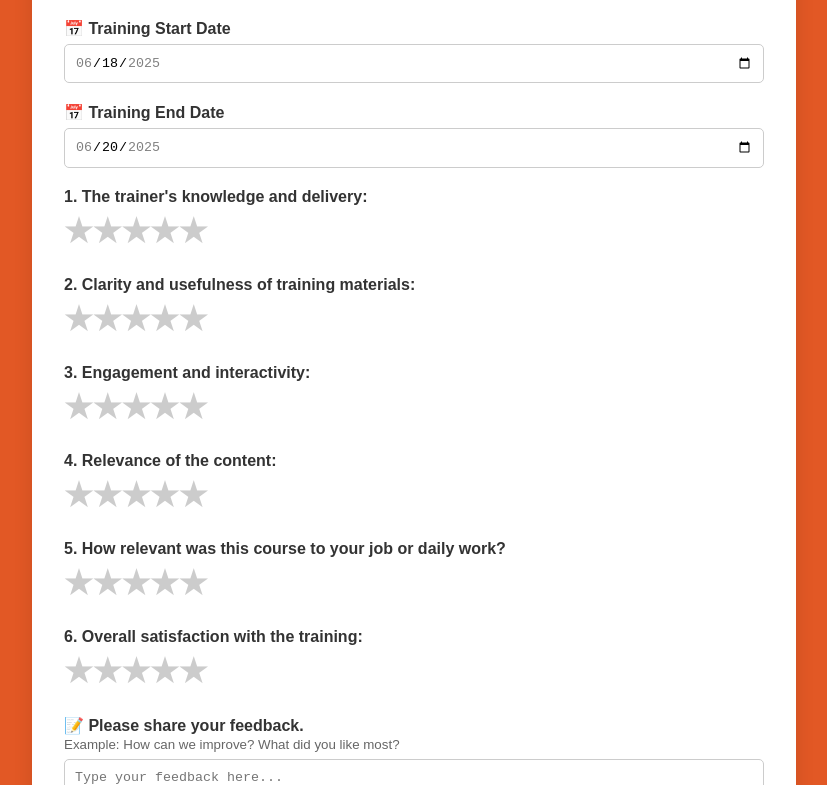
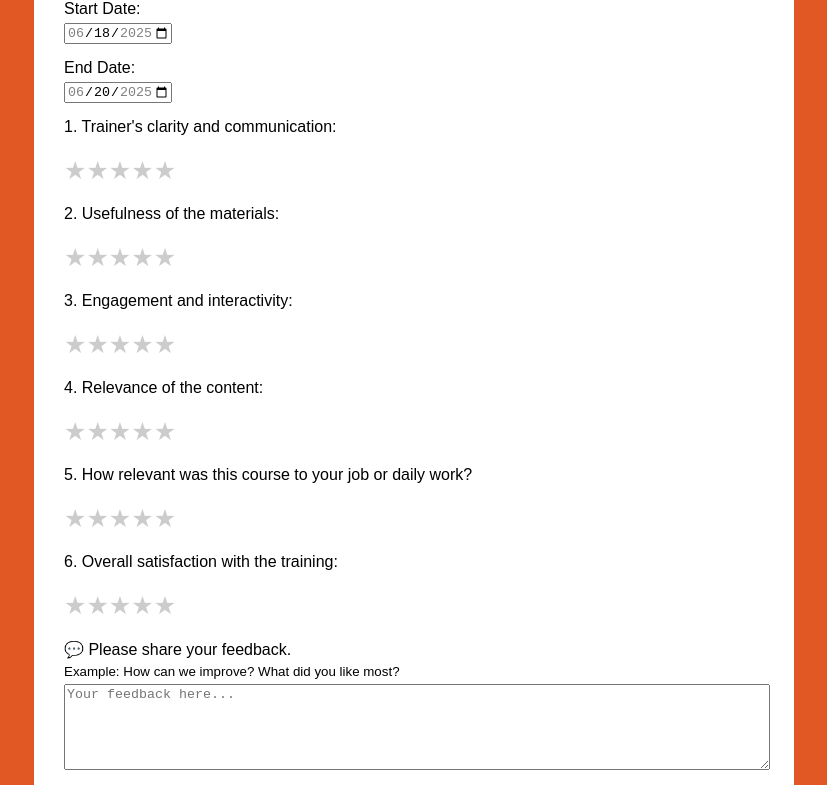
Before and after one commit to marshaltraining/generalfeedback, a plain HTML site: page index.html in a window 1280 px wide. Shown: the part 113-898 px from the top of the page, without its empty margins (226-1053 px from the left). Drawn offline with Linux system fonts and the light colour scheme.

Commit message:
Add files via upload

```diff
--- a/index.html
+++ b/index.html
@@ -1,201 +1,169 @@
-
 <!DOCTYPE html>
 <html lang="en">
 <head>
   <meta charset="UTF-8" />
-  <meta name="viewport" content="width=device-width, initial-scale=1.0"/>
+  <meta name="viewport" content="width=device-width, initial-scale=1.0" />
   <title>Training Feedback Form</title>
   <style>
     body {
+      background-color: #E25825;
       font-family: Arial, sans-serif;
-      margin: 2rem;
-      background: #E25825;
-      color: #333;
+      margin: 0;
+      padding: 20px;
     }
     .container {
       max-width: 700px;
-      margin: auto;
-      background: white;
-      padding: 2rem;
+      margin: 0 auto;
+      background: #fff;
+      padding: 25px 30px;
       border-radius: 10px;
-      box-shadow: 0 0 20px rgba(0,0,0,0.1);
     }
     h2 {
       text-align: center;
     }
-    .question {
-      margin: 20px 0;
-    }
     label {
       display: block;
-      margin-bottom: 6px;
-      font-weight: bold;
+      margin: 15px 0 5px;
     }
     .stars {
       display: flex;
       flex-direction: row-reverse;
       justify-content: flex-end;
     }
-    .stars input[type="radio"] {
+    .stars input {
       display: none;
     }
     .stars label {
-      font-size: 2rem;
+      font-size: 25px;
       color: #ccc;
       cursor: pointer;
-      transition: color 0.2s;
     }
-    .stars input[type="radio"]:checked ~ label,
+    .stars input:checked ~ label {
+      color: #f90;
+    }
     .stars label:hover,
     .stars label:hover ~ label {
-      color: #f5b301;
+      color: #fc0;
     }
-    input[type="text"],
-    input[type="date"],
     textarea {
       width: 100%;
-      padding: 10px;
-      border-radius: 5px;
-      border: 1px solid #ccc;
-      box-sizing: border-box;
-    }
-    textarea {
+      height: 80px;
       resize: vertical;
     }
     button {
       margin-top: 20px;
-      padding: 10px 20px;
-      background: #007BFF;
+      padding: 10px 15px;
+      background: #E25825;
       color: white;
       border: none;
-      border-radius: 5px;
       cursor: pointer;
     }
     button:hover {
-      background: #0056b3;
+      background: #c1461b;
     }
   </style>
 </head>
 <body>
   <div class="container">
-    <h2>Training Course Feedback</h2>
+    <h2>Training Feedback Form</h2>
+    <form id="feedback-form">
+      <label for="start-date">Start Date:</label>
+      <input type="date" id="start-date" name="start_date" value="2025-06-18" min="2025-06-18" max="2025-06-20" required>
 
-    <form id="feedback-form">
-      <div class="question">
-        <label for="start-date">📅 Training Start Date</label>
-        <input type="date" id="start-date" name="start_date" value="2025-06-18" min="2025-06-18" max="2025-06-20" required>
-      </div>
-      <div class="question">
-        <label for="end-date">📅 Training End Date</label>
+      <label for="end-date">End Date:</label>
       <input type="date" id="end-date" name="end_date" value="2025-06-20" min="2025-06-18" max="2025-06-20" required>
+
+      <label>1. Trainer's clarity and communication:</label>
+      <div class="stars">
+        <input type="radio" name="q1" value="5" required id="q1-5"><label for="q1-5">&#9733;</label>
+        <input type="radio" name="q1" value="4" id="q1-4"><label for="q1-4">&#9733;</label>
+        <input type="radio" name="q1" value="3" id="q1-3"><label for="q1-3">&#9733;</label>
+        <input type="radio" name="q1" value="2" id="q1-2"><label for="q1-2">&#9733;</label>
+        <input type="radio" name="q1" value="1" id="q1-1"><label for="q1-1">&#9733;</label>
       </div>
 
-      <div class="question">
-        <label>1. The trainer's knowledge and delivery:</label>
+      <label>2. Usefulness of the materials:</label>
       <div class="stars">
-          <input type="radio" id="q1-star5" name="q1" value="5" required><label for="q1-star5">★</label>
-          <input type="radio" id="q1-star4" name="q1" value="4"><label for="q1-star4">★</label>
-          <input type="radio" id="q1-star3" name="q1" value="3"><label for="q1-star3">★</label>
-          <input type="radio" id="q1-star2" name="q1" value="2"><label for="q1-star2">★</label>
-          <input type="radio" id="q1-star1" name="q1" value="1"><label for="q1-star1">★</label>
-        </div>
+        <input type="radio" name="q2" value="5" required id="q2-5"><label for="q2-5">&#9733;</label>
+        <input type="radio" name="q2" value="4" id="q2-4"><label for="q2-4">&#9733;</label>
+        <input type="radio" name="q2" value="3" id="q2-3"><label for="q2-3">&#9733;</label>
+        <input type="radio" name="q2" value="2" id="q2-2"><label for="q2-2">&#9733;</label>
+        <input type="radio" name="q2" value="1" id="q2-1"><label for="q2-1">&#9733;</label>
       </div>
 
-      <div class="question">
-        <label>2. Clarity and usefulness of training materials:</label>
+      <label>3. Engagement and interactivity:</label>
       <div class="stars">
-          <input type="radio" id="q2-star5" name="q2" value="5" required><label for="q2-star5">★</label>
-          <input type="radio" id="q2-star4" name="q2" value="4"><label for="q2-star4">★</label>
-          <input type="radio" id="q2-star3" name="q2" value="3"><label for="q2-star3">★</label>
-          <input type="radio" id="q2-star2" name="q2" value="2"><label for="q2-star2">★</label>
-          <input type="radio" id="q2-star1" name="q2" value="1"><label for="q2-star1">★</label>
-        </div>
+        <input type="radio" name="q3" value="5" required id="q3-5"><label for="q3-5">&#9733;</label>
+        <input type="radio" name="q3" value="4" id="q3-4"><label for="q3-4">&#9733;</label>
+        <input type="radio" name="q3" value="3" id="q3-3"><label for="q3-3">&#9733;</label>
+        <input type="radio" name="q3" value="2" id="q3-2"><label for="q3-2">&#9733;</label>
+        <input type="radio" name="q3" value="1" id="q3-1"><label for="q3-1">&#9733;</label>
       </div>
 
-      <div class="question">
-        <label>3. Engagement and interactivity:</label>
+      <label>4. Relevance of the content:</label>
       <div class="stars">
-          <input type="radio" id="q3-star5" name="q3" value="5" required><label for="q3-star5">★</label>
-          <input type="radio" id="q3-star4" name="q3" value="4"><label for="q3-star4">★</label>
-          <input type="radio" id="q3-star3" name="q3" value="3"><label for="q3-star3">★</label>
-          <input type="radio" id="q3-star2" name="q3" value="2"><label for="q3-star2">★</label>
-          <input type="radio" id="q3-star1" name="q3" value="1"><label for="q3-star1">★</label>
-        </div>
+        <input type="radio" name="q4" value="5" required id="q4-5"><label for="q4-5">&#9733;</label>
+        <input type="radio" name="q4" value="4" id="q4-4"><label for="q4-4">&#9733;</label>
+        <input type="radio" name="q4" value="3" id="q4-3"><label for="q4-3">&#9733;</label>
+        <input type="radio" name="q4" value="2" id="q4-2"><label for="q4-2">&#9733;</label>
+        <input type="radio" name="q4" value="1" id="q4-1"><label for="q4-1">&#9733;</label>
       </div>
 
-      <div class="question">
-        <label>4. Relevance of the content:</label>
+      <label>5. How relevant was this course to your job or daily work?</label>
       <div class="stars">
-          <input type="radio" id="q4-star5" name="q4" value="5" required><label for="q4-star5">★</label>
-          <input type="radio" id="q4-star4" name="q4" value="4"><label for="q4-star4">★</label>
-          <input type="radio" id="q4-star3" name="q4" value="3"><label for="q4-star3">★</label>
-          <input type="radio" id="q4-star2" name="q4" value="2"><label for="q4-star2">★</label>
-          <input type="radio" id="q4-star1" name="q4" value="1"><label for="q4-star1">★</label>
-        </div>
+        <input type="radio" name="q6" value="5" required id="q6-5"><label for="q6-5">&#9733;</label>
+        <input type="radio" name="q6" value="4" id="q6-4"><label for="q6-4">&#9733;</label>
+        <input type="radio" name="q6" value="3" id="q6-3"><label for="q6-3">&#9733;</label>
+        <input type="radio" name="q6" value="2" id="q6-2"><label for="q6-2">&#9733;</label>
+        <input type="radio" name="q6" value="1" id="q6-1"><label for="q6-1">&#9733;</label>
       </div>
 
-      <div class="question">
-        <label>5. How relevant was this course to your job or daily work?</label>
+      <label>6. Overall satisfaction with the training:</label>
       <div class="stars">
-          <input type="radio" id="q6-star5" name="q6" value="5" required><label for="q6-star5">★</label>
-          <input type="radio" id="q6-star4" name="q6" value="4"><label for="q6-star4">★</label>
-          <input type="radio" id="q6-star3" name="q6" value="3"><label for="q6-star3">★</label>
-          <input type="radio" id="q6-star2" name="q6" value="2"><label for="q6-star2">★</label>
-          <input type="radio" id="q6-star1" name="q6" value="1"><label for="q6-star1">★</label>
-        </div>
+        <input type="radio" name="q5" value="5" required id="q5-5"><label for="q5-5">&#9733;</label>
+        <input type="radio" name="q5" value="4" id="q5-4"><label for="q5-4">&#9733;</label>
+        <input type="radio" name="q5" value="3" id="q5-3"><label for="q5-3">&#9733;</label>
+        <input type="radio" name="q5" value="2" id="q5-2"><label for="q5-2">&#9733;</label>
+        <input type="radio" name="q5" value="1" id="q5-1"><label for="q5-1">&#9733;</label>
       </div>
 
-      <div class="question">
-        <label>6. Overall satisfaction with the training:</label>
-        <div class="stars">
-          <input type="radio" id="q5-star5" name="q5" value="5" required><label for="q5-star5">★</label>
-          <input type="radio" id="q5-star4" name="q5" value="4"><label for="q5-star4">★</label>
-          <input type="radio" id="q5-star3" name="q5" value="3"><label for="q5-star3">★</label>
-          <input type="radio" id="q5-star2" name="q5" value="2"><label for="q5-star2">★</label>
-          <input type="radio" id="q5-star1" name="q5" value="1"><label for="q5-star1">★</label>
-        </div>
-      </div>
+      <label for="feedback">💬 Please share your feedback.</label>
+      <small style="display:block; margin-bottom:5px;">Example: How can we improve? What did you like most?</small>
+      <textarea name="feedback" id="feedback" placeholder="Your feedback here..." required></textarea>
 
-      <div class="question">
-        <label for="feedback">
-          📝 Please share your feedback.<br>
-          <small style="font-weight: normal; color: #666;">Example: How can we improve? What did you like most?</small>
-        </label>
-        <textarea name="feedback" rows="5" placeholder="Type your feedback here..."></textarea>
-      </div>
-
-      <button type="submit">Submit Feedback</button>
+      <button type="submit">Submit</button>
     </form>
   </div>
 
   <script>
-    const form = document.getElementById("feedback-form");
-
-    form.addEventListener("submit", async function (e) {
+    document.getElementById("feedback-form").addEventListener("submit", async function (e) {
       e.preventDefault();
 
-      const data = {
-        start_date: document.getElementById("start-date").value,
-        end_date: document.getElementById("end-date").value,
-        q1: form.q1.value,
-        q2: form.q2.value,
-        q3: form.q3.value,
-        q4: form.q4.value,
-        q6: form.q6.value,
-        q5: form.q5.value,
-        feedback: form.feedback.value
-      };
+      const form = e.target;
+      const formData = new FormData(form);
+      const data = Object.fromEntries(formData.entries());
 
-      const response = await fetch("https://script.google.com/macros/s/AKfycbzKGhDrPJPEs3902EG6ZWg_PgA6EiC7x4bK_Kr3i6Ep3fbcYpoVHZpLcIKV2B0gu321/exec", {
+      try {
+        const response = await fetch(
+          "https://script.google.com/macros/s/AKfycbzKGhDrPJPEs3902EG6ZWg_PgA6EiC7x4bK_Kr3i6Ep3fbcYpoVHZpLcIKV2B0gu321/exec",
+          {
             method: "POST",
-        body: JSON.stringify(data),
-        headers: { "Content-Type": "application/json" }
-      });
+            mode: "cors",
+            headers: {
+              "Content-Type": "application/json"
+            },
+            body: JSON.stringify(data)
+          }
+        );
 
         if (response.ok) {
-        window.location.href = "thankyou.html";  // redirect after submit
+          window.location.href = "thankyou.html";
         } else {
-        alert("❌ Submission failed. Please try again.");
+          alert("There was a problem submitting the form.");
+        }
+      } catch (error) {
+        console.error("Submission failed:", error);
+        alert("Failed to submit. Please try again later.");
       }
     });
   </script>
```
Lines whose indentation alone changed are shown as unchanged.
